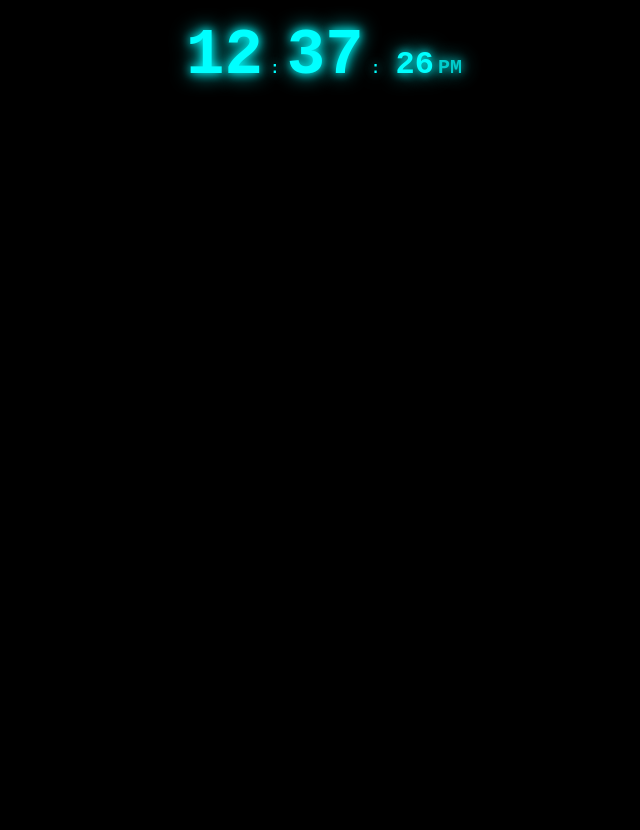
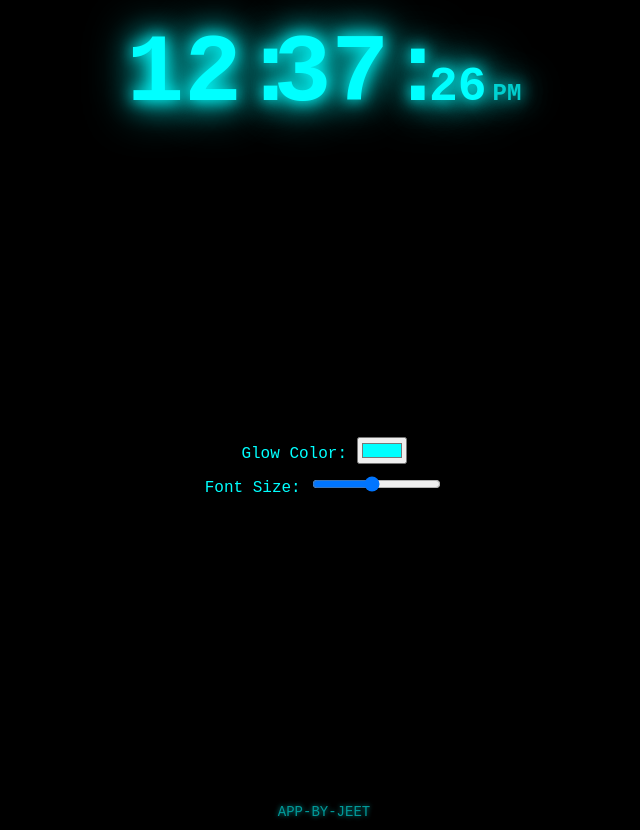
Before and after one commit to jeetumanchanda/oled-clock, a plain HTML site: page index.html in a window 1280 px wide. Shown: the whole page, without its empty margins (316-956 px from the left). Drawn offline with Linux system fonts and the light colour scheme.

Commit message:
Add files via upload

```diff
--- a/index.html
+++ b/index.html
@@ -10,6 +10,7 @@
   :root {
     --bg: #000;
     --neon: #00ffff;
+    --main-size: 96px;
   }
   body {
     margin: 0;
@@ -17,36 +18,53 @@
     color: var(--neon);
     font-family: 'Courier New', monospace;
     display: flex;
-    justify-content: center;
-    align-items: flex-start;
+    flex-direction: column;
+    justify-content: space-between;
+    align-items: center;
     height: 100vh;
     padding-top: 20px;
+    padding-bottom: 10px;
+  }
+  .controls {
+    display: flex;
+    flex-direction: column;
+    align-items: center;
+    gap: 10px;
   }
   .clock {
     display: flex;
     align-items: baseline;
     font-weight: bold;
-    text-shadow: 0 0 10px var(--neon), 0 0 20px var(--neon);
+    text-shadow: 0 0 15px var(--neon), 0 0 30px var(--neon), 0 0 50px var(--neon);
   }
   .time {
-    font-size: 64px;
+    font-size: var(--main-size);
   }
   .colon {
-    width: 24px;
+    width: 32px;
     text-align: center;
     animation: blink 1s steps(1) infinite;
+    font-size: var(--main-size);
   }
   @keyframes blink {
     50% { opacity: 0; }
   }
   .seconds {
-    font-size: 32px;
+    font-size: calc(var(--main-size) * 0.5);
     margin-left: 8px;
   }
   .ampm {
-    font-size: 20px;
-    margin-left: 4px;
+    font-size: calc(var(--main-size) * 0.25);
+    margin-left: 6px;
     opacity: 0.8;
+  }
+  .footer {
+    font-size: 14px;
+    opacity: 0.6;
+    text-shadow: 0 0 5px var(--neon);
+  }
+  input[type="color"], input[type="range"] {
+    cursor: pointer;
   }
 </style>
 </head>
@@ -59,6 +77,13 @@
     <div id="seconds" class="seconds">--</div>
     <div id="ampm" class="ampm">--</div>
   </div>
+
+  <div class="controls">
+    <label>Glow Color: <input type="color" id="colorPicker" value="#00ffff"></label>
+    <label>Font Size: <input type="range" id="sizeSlider" min="50" max="150" value="96"></label>
+  </div>
+
+  <div class="footer">APP-BY-JEET</div>
 
 <script>
 function updateClock() {
@@ -76,6 +101,16 @@ function updateClock() {
 }
 setInterval(updateClock, 1000);
 updateClock();
+
+// Color picker functionality
+document.getElementById('colorPicker').addEventListener('input', function(e) {
+  document.documentElement.style.setProperty('--neon', e.target.value);
+});
+
+// Font size slider functionality
+document.getElementById('sizeSlider').addEventListener('input', function(e) {
+  document.documentElement.style.setProperty('--main-size', e.target.value + 'px');
+});
 
 // Register service worker
 if ('serviceWorker' in navigator) {
```
Also changed, not shown: service-worker.js (+9 -17 lines), manifest.json.
